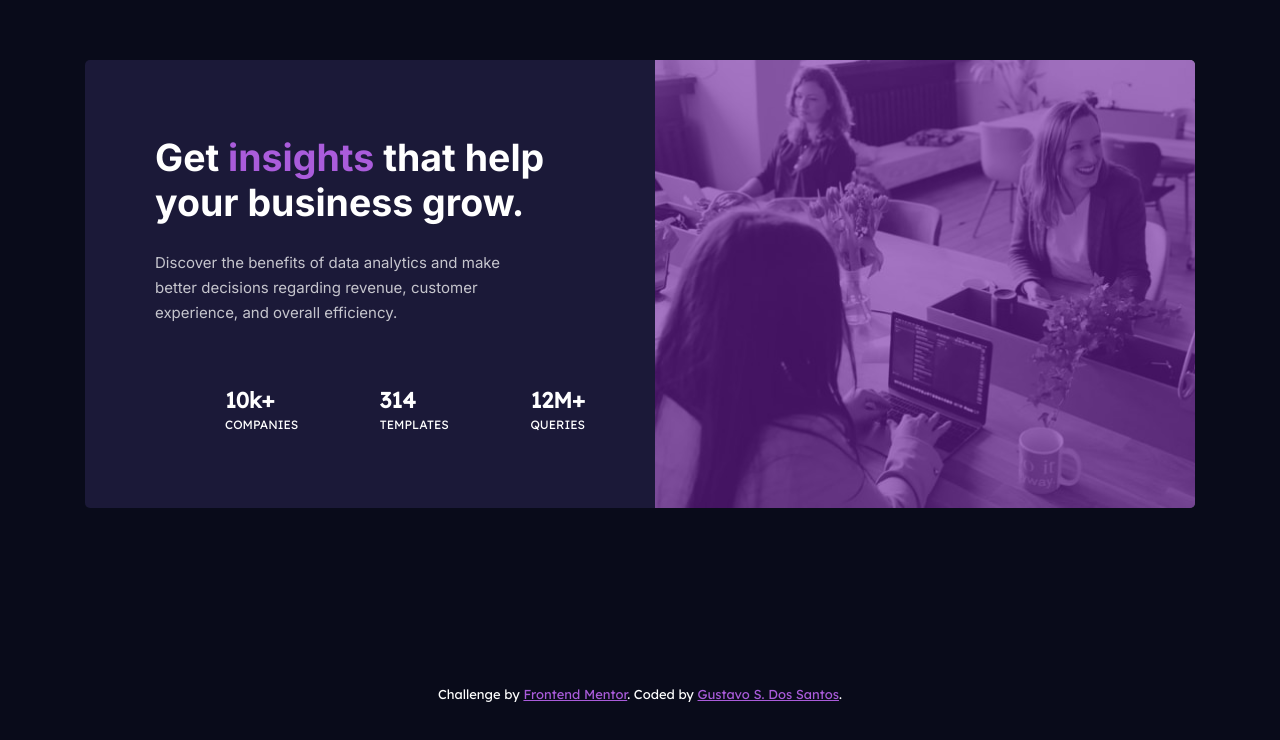
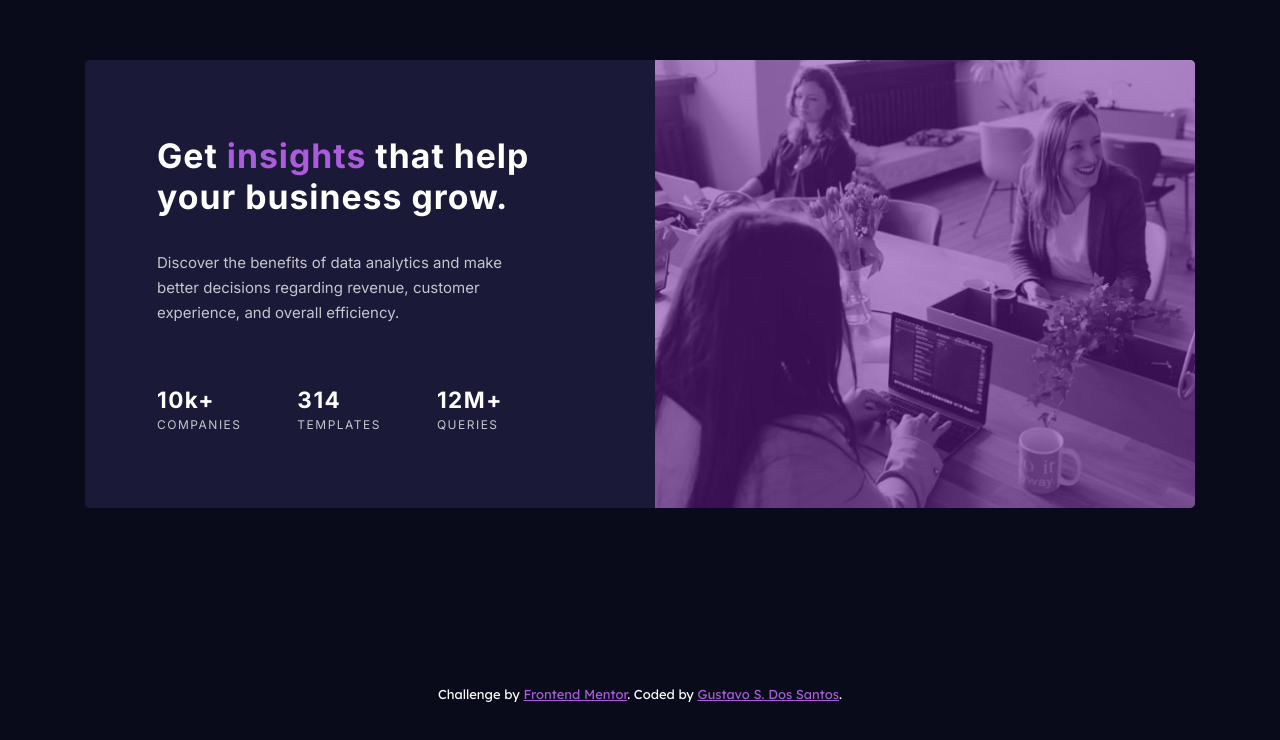
Before and after one commit to GustavoSDS/stats-preview-card-component-main, a plain HTML site: page index.html in a window 1280 px wide. Shown: the part 118-858 px from the top of the page. Drawn offline with Linux system fonts and the light colour scheme.

Commit message:
Firts commits

```diff
--- a/index.html
+++ b/index.html
@@ -1,5 +1,5 @@
 <!DOCTYPE html>
-<html lang="es">
+<html lang="en">
 
 <head>
   <meta charset="UTF-8">
--- a/styles.css
+++ b/styles.css
@@ -5,7 +5,7 @@
     --VeryDarkBlue: hsl(233, 47%, 7%);
     --DarkDesaturatedBlue: hsl(244, 38%, 16%);
     --SoftViolet: hsl(277, 64%, 61%);
-    --Layer: rgba(110, 30, 160, .6);
+    --Layer: rgba(110, 30, 160, 0.5);
     --White: hsl(0, 0%, 100%);
     --SlightlyTransparentP: hsla(0, 0%, 100%, 0.75);
     --SlightlyTransparentH: hsla(0, 0%, 100%, 0.6);
@@ -57,6 +57,7 @@ h1 {
     font-size: 1.8em;
     font-family: 'Inter', sans-serif;
     height: 115px;
+    letter-spacing: 1px;
 }
 span{
     color: var(--SoftViolet);
@@ -75,13 +76,18 @@ p {
 }
 .amount{
     font-weight: 700;
-    font-size: 1.45em;
+    font-size: 1.5em;
     color: var(--White);
+    letter-spacing: 1.5px;
+    font-family: 'Inter', sans-serif;
 }
 .concept{
     text-transform: uppercase;
     font-size: .8em;
     margin-bottom: 33px;
+    color: var(--SlightlyTransparentP);
+    letter-spacing: 1.5px;
+    font-family: 'Inter', sans-serif;
 }
 .last{
     text-transform: uppercase;
@@ -115,11 +121,13 @@ p {
         background-image: url(/images/image-header-desktop.jpg);
     }
     .section2{
-        padding: 75px 70px;
+        width: 570px;
+        padding: 75px 72px;
+        margin-right: 10px;
         text-align: left;
     }
     h1{
-        font-size: 2.5em;
+        font-size: 2.25em;
     }
     p{
         margin-right: 70px;
@@ -127,6 +135,6 @@ p {
     .stats{
         display: flex;
         justify-content: space-between;
-        margin-left: 70px;
+        margin-right: 70px;
     }
 }
```
